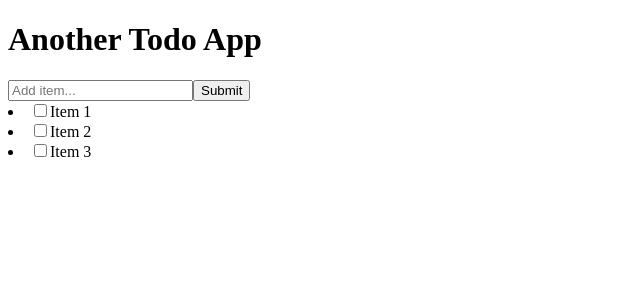
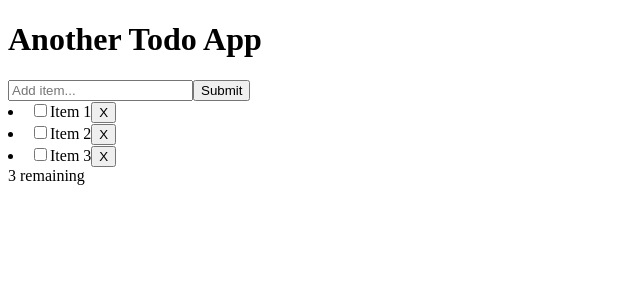
Before and after one commit to GarethBeddis/another-todo-app, a React app: page / in a window 1280 px wide. Shown: the top 300 px of the page, without its empty margins (0-640 px from the left). Built offline with nearby package versions, Linux system fonts and the light colour scheme.

Commit message:
Add deleteTodo functionality

```diff
--- a/package.json
+++ b/package.json
@@ -17,6 +17,7 @@
     "express": "^4.16.3",
     "react": "^16.5.2",
     "react-dom": "^16.5.2",
+    "react-router-dom": "^5.1.2",
     "uuid": "^3.4.0"
   },
   "devDependencies": {
--- a/src/client/App.js
+++ b/src/client/App.js
@@ -1,4 +1,5 @@
 import React, { Component } from 'react';
+
 import uuid from 'uuid';
 
 import Todos from './components/todos/Todos';
@@ -12,7 +13,7 @@ export default class App extends Component {
         { "id": uuid.v4(), "title": "Item 1", "completed": false },
         { "id": uuid.v4(), "title": "Item 2", "completed": false },
         { "id": uuid.v4(), "title": "Item 3", "completed": false },
-      ]
+      ],
     }
   }
 
@@ -21,7 +22,6 @@ export default class App extends Component {
   }
 
   addTodo = (title) => {
-
     const newTodo = {
       "id": uuid.v4(),
       "title": title,
@@ -30,6 +30,12 @@ export default class App extends Component {
 
     this.setState({
       "todos": [...this.state.todos, newTodo]
+    })
+  }
+
+  deleteTodo = (id) => {
+    this.setState({
+      todos: [...this.state.todos.filter(todo => todo.id !== id)]
     })
   }
 
@@ -54,7 +60,9 @@ export default class App extends Component {
         <Todos
           todos={this.state.todos}
           toggleComplete={this.toggleComplete}
+          deleteTodo={this.deleteTodo}
         />
+        <span>{this.state.todos.filter(todo => todo.completed === false).length} remaining</span>
       </div>
     );
   }
--- a/src/client/components/todos/TodoItem.js
+++ b/src/client/components/todos/TodoItem.js
@@ -12,7 +12,8 @@ export default class TodoItem extends Component {
                     checked={completed}
                     onChange={this.props.toggleComplete.bind(this, id)}
                 />
-                {title}
+                <label>{title}</label>
+                <button onClick={this.props.deleteTodo.bind(this, id)}>X</button>
             </li>
         )
     }
--- a/src/client/components/todos/Todos.js
+++ b/src/client/components/todos/Todos.js
@@ -8,6 +8,7 @@ export default class Todos extends Component {
                 key={todo.id}
                 todo={todo}
                 toggleComplete={this.props.toggleComplete}
+                deleteTodo={this.props.deleteTodo}
             />
         ));
     }
```
Also changed, not shown: 1 other file (tests, documents, lock files or other folders).
